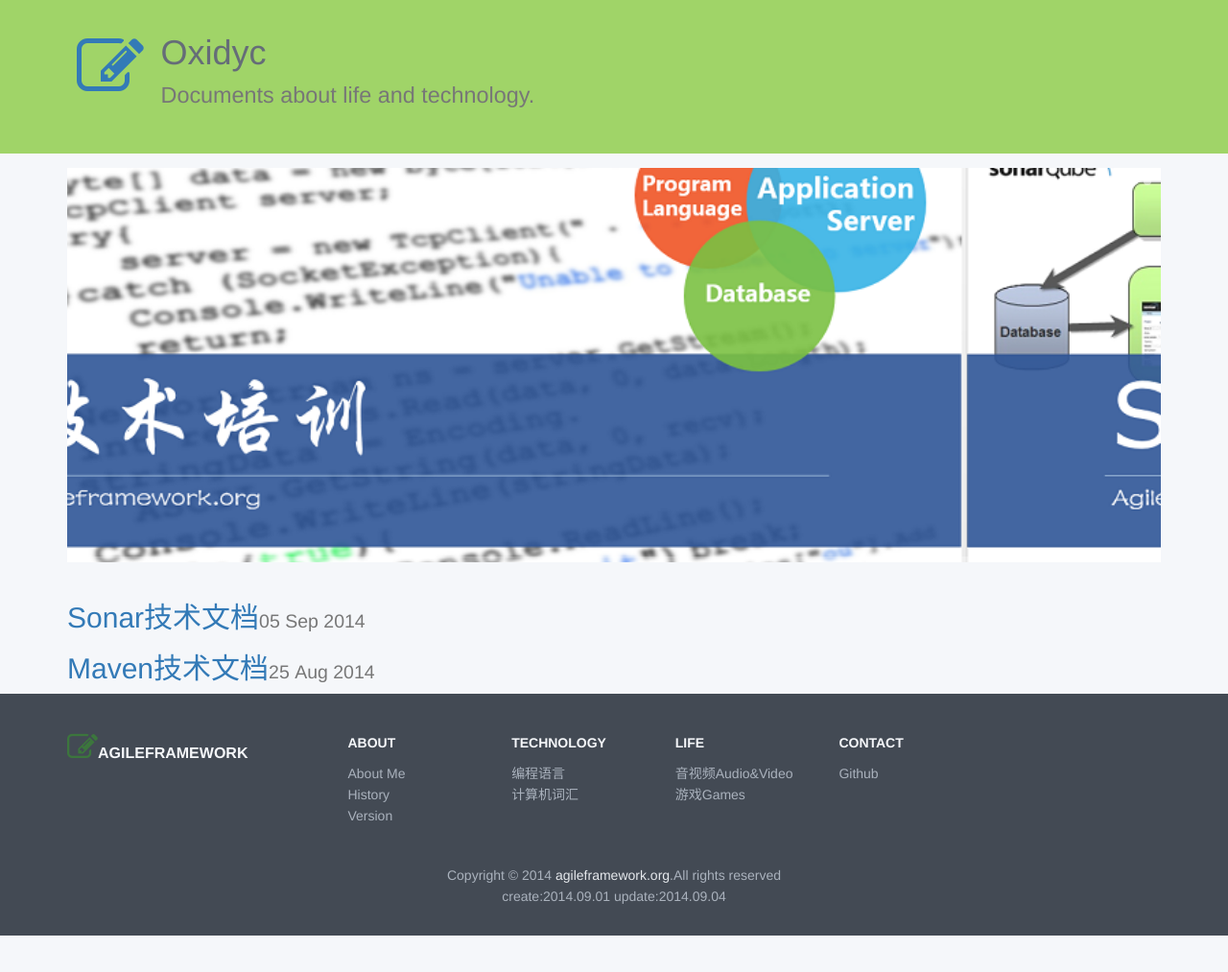
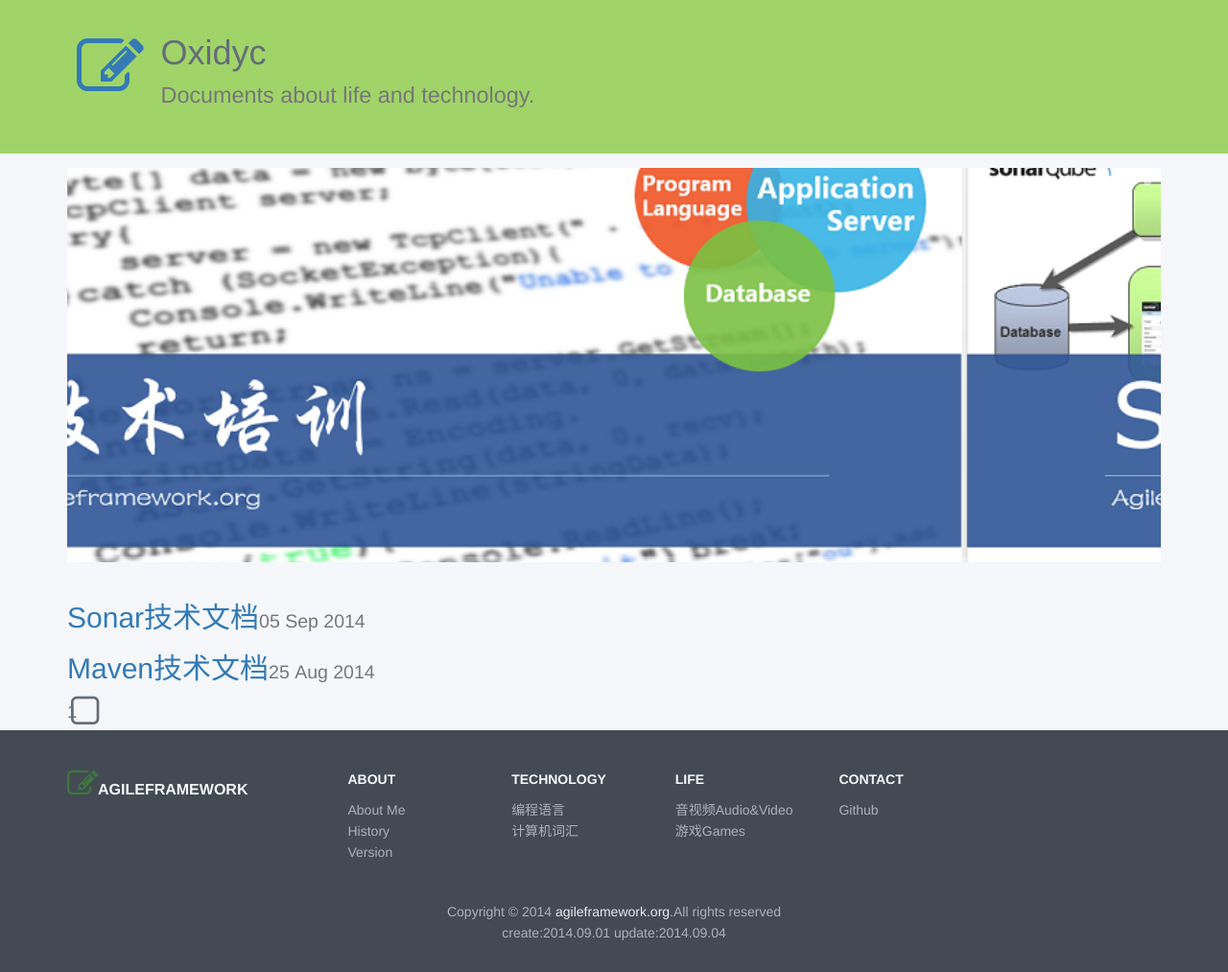
Before and after one commit to oxidyc/ikms.github.io, a Jekyll site: the page built from index.html, in a window 1280 px wide. Shown: the whole page at 96% size. Built offline with Jekyll 4.4.1, drawn with Linux system fonts in a browser that asks for light colours; nearby versions of some CDN libraries; before the commit the page ends 975 px from its top, so only the background shows below that.

Commit message:
update style

```diff
--- a/index.html
+++ b/index.html
@@ -15,3 +15,8 @@
 
     {% endfor %}
 </section>
+
+<span class="fa-stack fa-lg">
+  <i class="fa fa-square-o fa-stack-2x"></i>
+  1
+</span>
```
